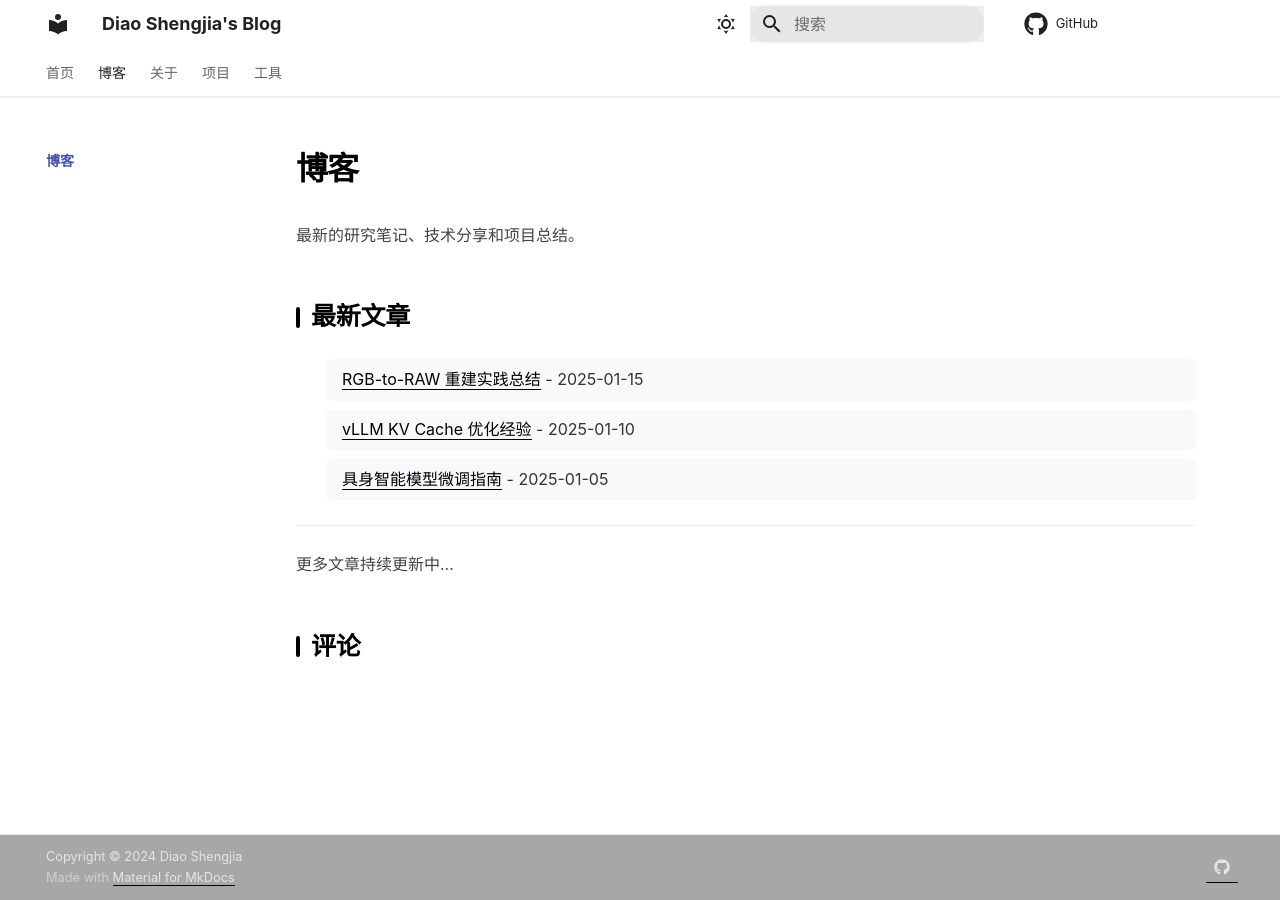
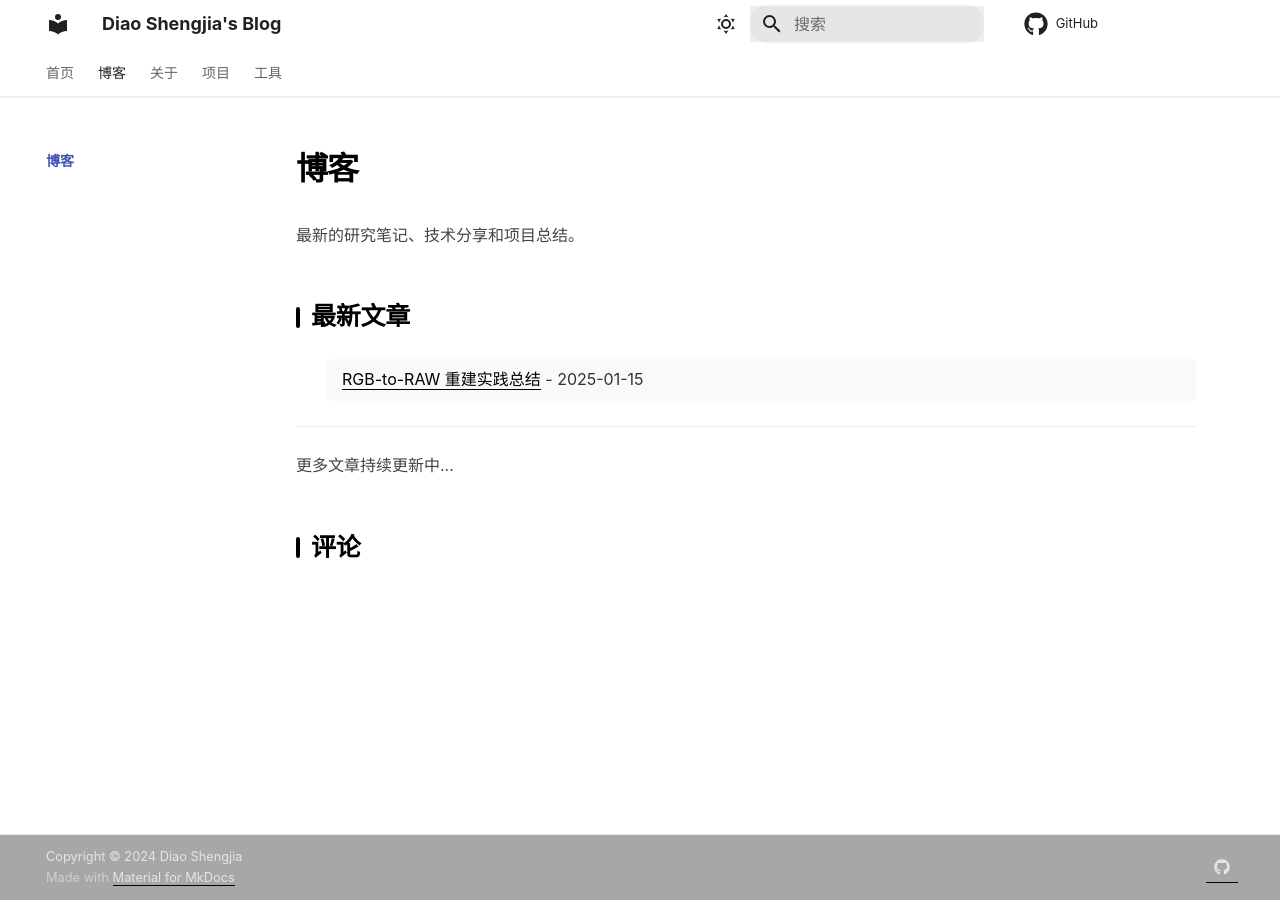
Before and after one commit to GoDiao/blog-source, an MkDocs documentation site: the page built from docs/blog/index.md, in a window 1280 px wide. Built offline with MkDocs 1.6.1 and Material for MkDocs 9.7.7, drawn with Linux system fonts in a browser that asks for light colours; comment, search, counter and statistics services are not loaded.

```diff
--- a/docs/blog/index.md
+++ b/docs/blog/index.md
@@ -10,8 +10,6 @@ hide:
 ## 最新文章
 
 * [RGB-to-RAW 重建实践总结](./rgb-to-raw-guide.md) - 2025-01-15
-* [vLLM KV Cache 优化经验](./vllm-optimization.md) - 2025-01-10
-* [具身智能模型微调指南](./embodied-ai-finetuning.md) - 2025-01-05
 
 ---
 
```
Also changed, not shown: docs/index.md (+1 -1 lines), docs/projects/README.md (+1 -3 lines).
